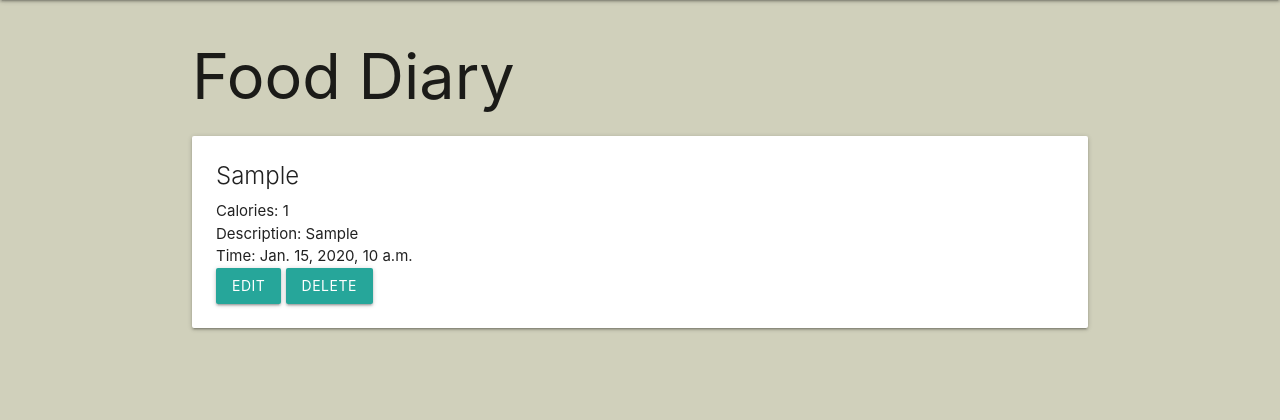
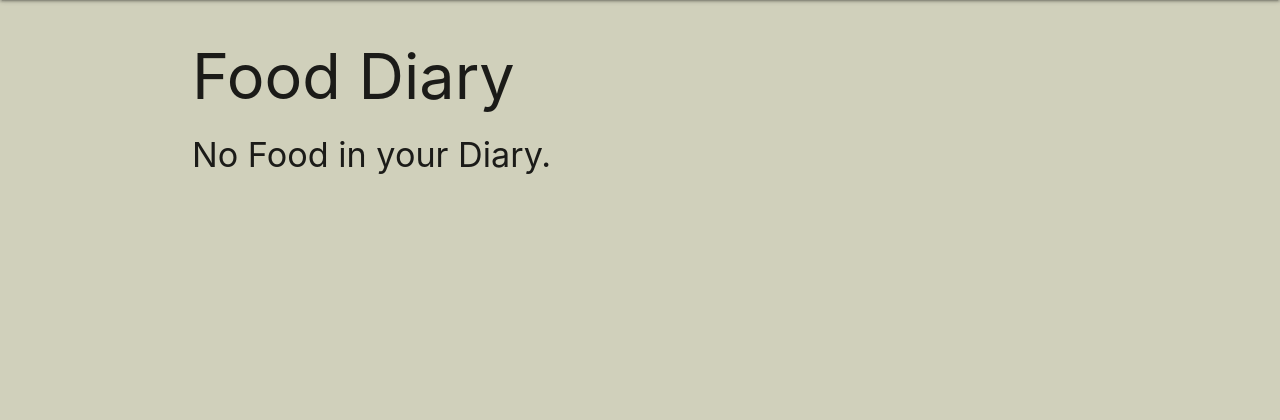
Before and after one commit to Looloo414/youlookradishing, a Django app: page /food/ in a window 1280 px wide. Shown: the part 64-484 px from the top of the page. Run offline with Django 3.2, Linux system fonts and the light colour scheme; a user stored in the database is signed in; tables that the repository leaves empty hold one stand-in row (values such as "Sample post").

Commit message:
Conditional Rendering for Empty Diaries

```diff
--- a/main_app/templates/food/index.html
+++ b/main_app/templates/food/index.html
@@ -2,7 +2,7 @@
 {% block content %}
 
 <h1>Food Diary</h1>
-
+{% if food.count %}
     {% for food in foods %}
     <a href="{% url 'detail' food.id %}">
     <div class="card">
@@ -17,4 +17,7 @@
     </div>
     </div>
     {% endfor %}
+{% else %}
+    <h4>No Food in your Diary.</h4>
+{% endif %}
 {% endblock %}
--- a/main_app/templates/workouts/index.html
+++ b/main_app/templates/workouts/index.html
@@ -1,6 +1,7 @@
 {% extends 'base.html' %} {% block content %}
 
 <h1>Workout List</h1>
+{% if workout.count %}
 
     {% for workout in workouts %}
     <a href="{% url 'detail' workout.id %}">
@@ -18,4 +19,7 @@
     </div>
     </a>
     {% endfor %}
+{% else %}
+    <h4>No Workouts in your Diary.</h4>
+{% endif %}
 {% endblock %}
```
Lines whose indentation alone changed are shown as unchanged.
